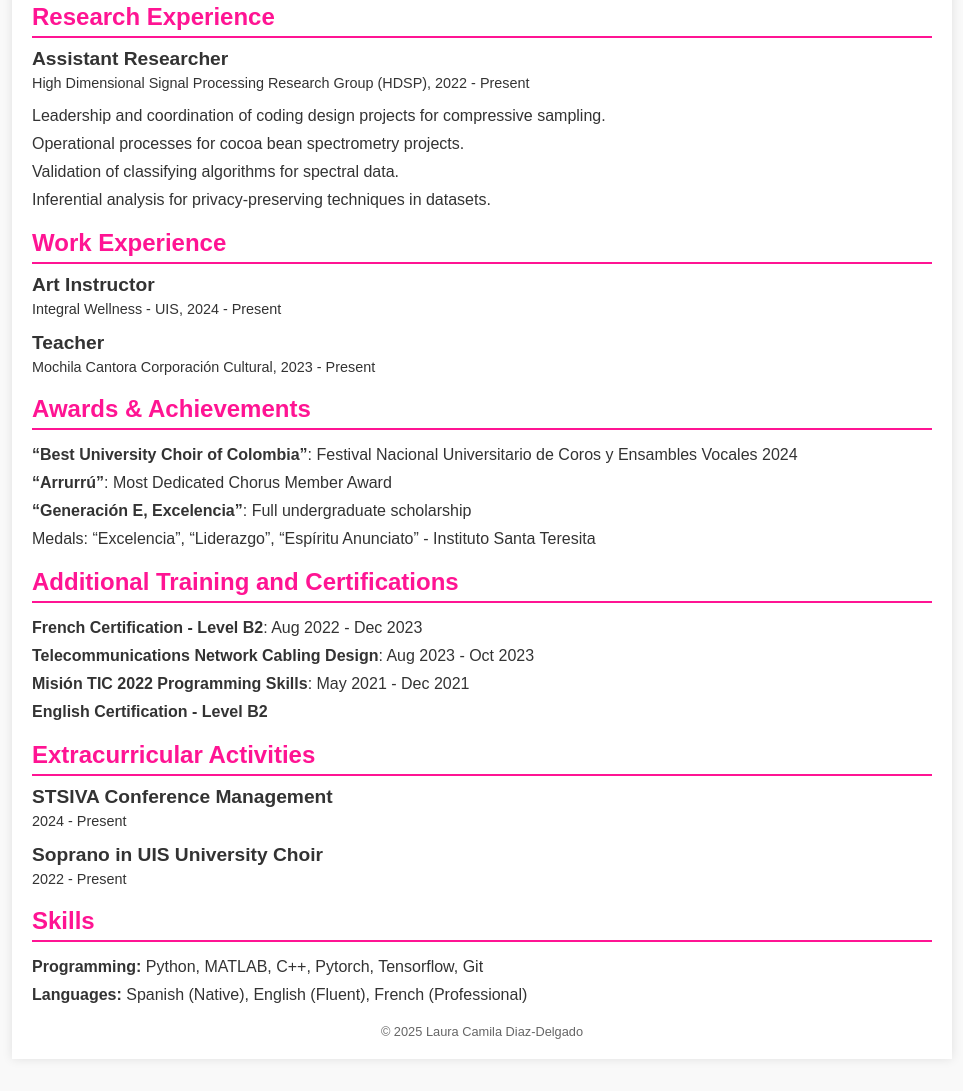
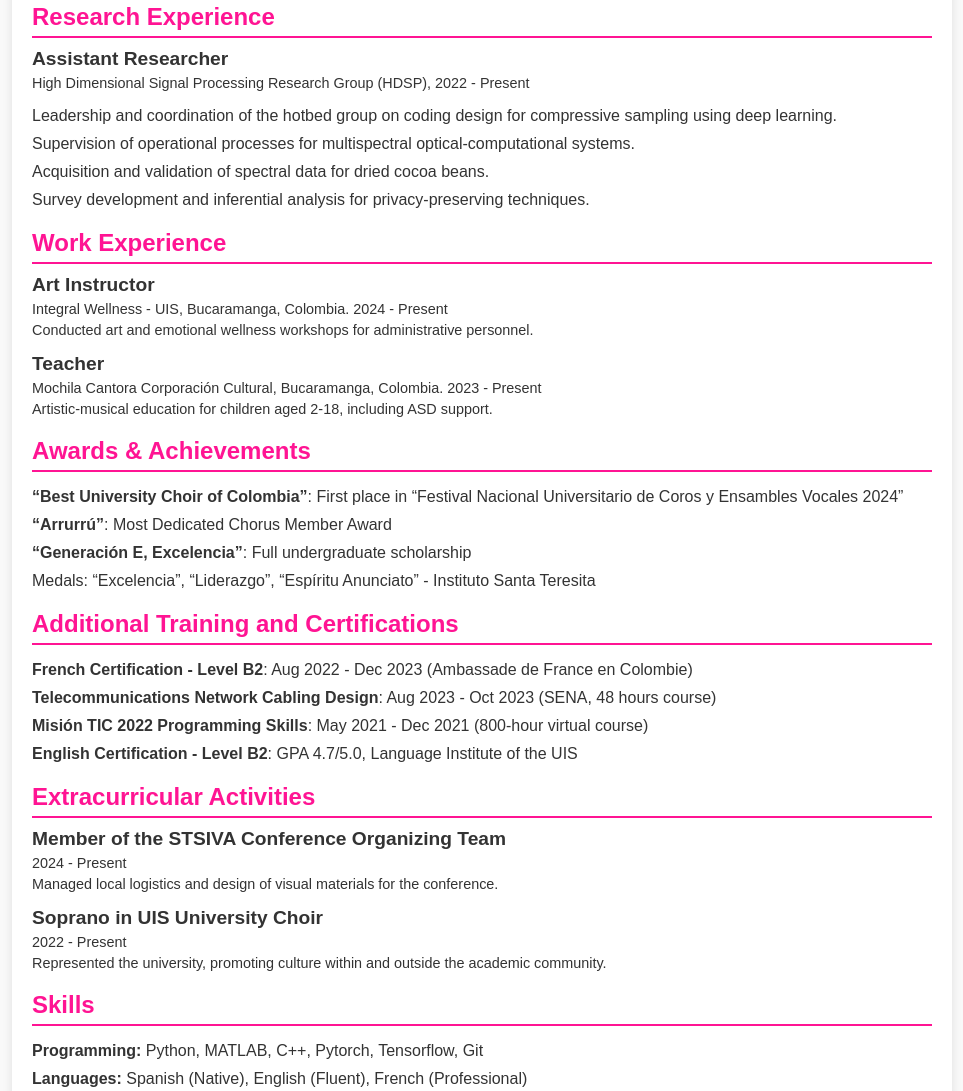
Before and after one commit to LauraCD2/LauraCD2.github.io, a plain HTML site: page index.html in a window 1280 px wide. Shown: the part 233-1324 px from the top of the page, without its empty margins (158-1121 px from the left). Drawn offline with Linux system fonts and the light colour scheme.

Commit message:
Update index.html

```diff
--- a/index.html
+++ b/index.html
@@ -99,10 +99,10 @@
                 <h3>Assistant Researcher</h3>
                 <p>High Dimensional Signal Processing Research Group (HDSP), 2022 - Present</p>
                 <ul>
-                    <li>Leadership and coordination of coding design projects for compressive sampling.</li>
-                    <li>Operational processes for cocoa bean spectrometry projects.</li>
-                    <li>Validation of classifying algorithms for spectral data.</li>
-                    <li>Inferential analysis for privacy-preserving techniques in datasets.</li>
+                    <li>Leadership and coordination of the hotbed group on coding design for compressive sampling using deep learning.</li>
+                    <li>Supervision of operational processes for multispectral optical-computational systems.</li>
+                    <li>Acquisition and validation of spectral data for dried cocoa beans.</li>
+                    <li>Survey development and inferential analysis for privacy-preserving techniques.</li>
                 </ul>
             </div>
         </section>
@@ -111,18 +111,20 @@
             <h2>Work Experience</h2>
             <div class="item">
                 <h3>Art Instructor</h3>
-                <p>Integral Wellness - UIS, 2024 - Present</p>
+                <p>Integral Wellness - UIS, Bucaramanga, Colombia. 2024 - Present</p>
+                <p>Conducted art and emotional wellness workshops for administrative personnel.</p>
             </div>
             <div class="item">
                 <h3>Teacher</h3>
-                <p>Mochila Cantora Corporación Cultural, 2023 - Present</p>
+                <p>Mochila Cantora Corporación Cultural, Bucaramanga, Colombia. 2023 - Present</p>
+                <p>Artistic-musical education for children aged 2-18, including ASD support.</p>
             </div>
         </section>
 
         <section>
             <h2>Awards & Achievements</h2>
             <ul>
-                <li><strong>“Best University Choir of Colombia”</strong>: Festival Nacional Universitario de Coros y Ensambles Vocales 2024</li>
+                <li><strong>“Best University Choir of Colombia”</strong>: First place in “Festival Nacional Universitario de Coros y Ensambles Vocales 2024”</li>
                 <li><strong>“Arrurrú”</strong>: Most Dedicated Chorus Member Award</li>
                 <li><strong>“Generación E, Excelencia”</strong>: Full undergraduate scholarship</li>
                 <li>Medals: “Excelencia”, “Liderazgo”, “Espíritu Anunciato” - Instituto Santa Teresita</li>
@@ -132,22 +134,24 @@
         <section>
             <h2>Additional Training and Certifications</h2>
             <ul>
-                <li><strong>French Certification - Level B2</strong>: Aug 2022 - Dec 2023</li>
-                <li><strong>Telecommunications Network Cabling Design</strong>: Aug 2023 - Oct 2023</li>
-                <li><strong>Misión TIC 2022 Programming Skills</strong>: May 2021 - Dec 2021</li>
-                <li><strong>English Certification - Level B2</strong></li>
+                <li><strong>French Certification - Level B2</strong>: Aug 2022 - Dec 2023 (Ambassade de France en Colombie)</li>
+                <li><strong>Telecommunications Network Cabling Design</strong>: Aug 2023 - Oct 2023 (SENA, 48 hours course)</li>
+                <li><strong>Misión TIC 2022 Programming Skills</strong>: May 2021 - Dec 2021 (800-hour virtual course)</li>
+                <li><strong>English Certification - Level B2</strong>: GPA 4.7/5.0, Language Institute of the UIS</li>
             </ul>
         </section>
 
         <section>
             <h2>Extracurricular Activities</h2>
             <div class="item">
-                <h3>STSIVA Conference Management</h3>
+                <h3>Member of the STSIVA Conference Organizing Team</h3>
                 <p>2024 - Present</p>
+                <p>Managed local logistics and design of visual materials for the conference.</p>
             </div>
             <div class="item">
                 <h3>Soprano in UIS University Choir</h3>
                 <p>2022 - Present</p>
+                <p>Represented the university, promoting culture within and outside the academic community.</p>
             </div>
         </section>
 
```
